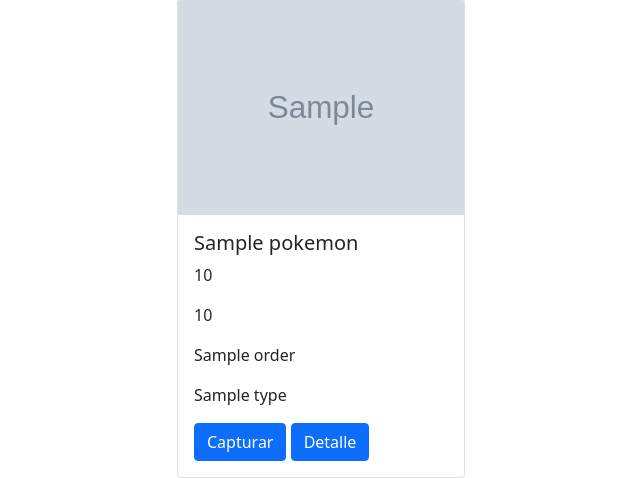
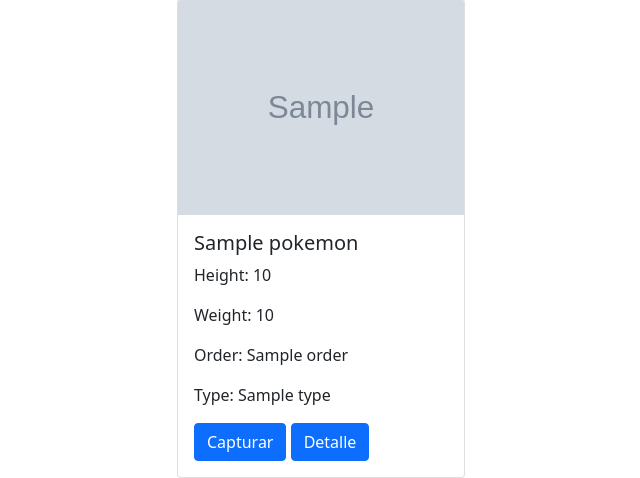
Before and after one commit to AndresAnchundia/POKEDEX_APP, a Flask app: template templates/pokemon.html in a window 1280 px wide. Shown: the part 409-887 px from the top of the page, without its empty margins (319-959 px from the left). Run offline with Flask 3, Linux system fonts and the light colour scheme; the template is opened without the code that fills it: most values are stand-ins (such as "Sample title", 1, 10 or a date in 2020); grey boxes marked "Sample" are stand-in pictures.

Commit message:
tercer commit

```diff
--- a/templates/pokemon.html
+++ b/templates/pokemon.html
@@ -22,8 +22,8 @@
 
     <form method="post">
         <div class="input-group mb-3">
-            <input type="text" class="form-control" placeholder="Ingrese el nombre del pokemon" id="'name">
-            <button type="button" class="btn btn-primary">Buscar</button>
+            <input type="text" class="form-control" placeholder="Ingrese el nombre del pokemon" name="name">
+            <button type="submit" id = "button-addon2" class="btn btn-primary">Buscar</button>
         </div>
     </form>
     <div class="d-flex justify-content-center">
@@ -33,17 +33,15 @@
                 class="card-img-top" alt="...">
             <div class="card-body">
                 <h5 class="card-title">{{ pokemon.name }}</h5>
-                <p class="card-text">{{ pokemon.height }}</p>
-                <p class="card-text">{{ pokemon.weight }}</p>
-                <p class="card-text">{{ pokemon.order }}</p>
-                <p class="card-text">{{ pokemon.type }}</p>
+                <p class="card-text"> Height: {{ pokemon.height }}</p>
+                <p class="card-text"> Weight: {{ pokemon.weight }}</p>
+                <p class="card-text"> Order: {{ pokemon.order }}</p>
+                <p class="card-text"> Type: {{ pokemon.type }}</p>
                 <a href="#" class="btn btn-primary">Capturar</a>
-                <a href="#" class="btn btn-primary">Detalle</a>
+                <a href="{{url_for('detalle.html')}}" class="btn btn-primary">Detalle</a>
             </div>
         </div>
         {% endif %}
     </div>
 
 </body>
-
-</html>
```
